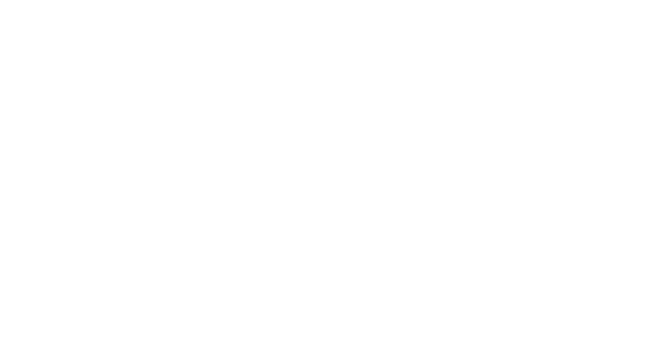
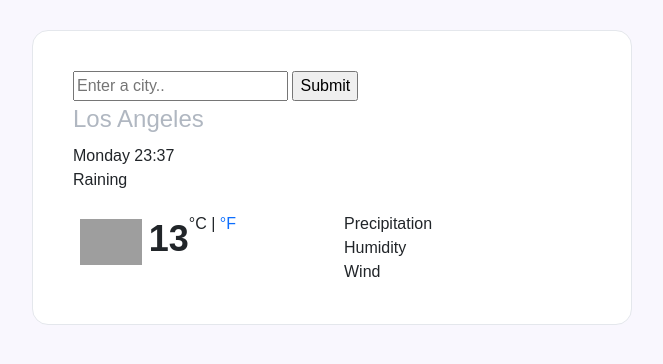
Before and after one commit to chryspham/vanilla-weather-app, a plain HTML site: page index.html in a window 1280 px wide. Shown: the whole page, without its empty margins (308-971 px from the left). Drawn offline with nearby package versions, Linux system fonts and the light colour scheme; grey boxes are pictures that could not be loaded.

Commit message:
updated index.html

```diff
--- a/index.html
+++ b/index.html
@@ -5,16 +5,50 @@
     <meta http-equiv="X-UA-Compatible" content="IE=edge" />
     <meta name="viewport" content="width=device-width, initial-scale=1.0" />
     <title>Weather App</title>
+    <link
+      href="https://cdn.jsdelivr.net/npm/bootstrap@5.3.0-alpha1/dist/css/bootstrap.min.css"
+      rel="stylesheet"
+      integrity="sha384-GLhlTQ8iRABdZLl6O3oVMWSktQOp6b7In1Zl3/Jr59b6EGGoI1aFkw7cmDA6j6gD"
+      crossorigin="anonymous"
+    />
     <link rel="stylesheet" href="style.css" />
-    <script
-      src="https://cdn.jsdelivr.net/npm/bootstrap@5.2.3/dist/js/bootstrap.bundle.min.js"
-      integrity="sha384-kenU1KFdBIe4zVF0s0G1M5b4hcpxyD9F7jL+jjXkk+Q2h455rYXK/7HAuoJl+0I4"
-      crossorigin="anonymous"
-    ></script>
   </head>
   <body>
     <div class="container">
-      <script src="app.js"></script>
+      <form>
+        <input type="search" placeholder="Enter a city.." id="search" />
+        <input type="submit" placeholder="submit" id="submit-button" />
+      </form>
+      <div class="WeatherInfo">
+        <h1>Los Angeles</h1>
+        <ul>
+          <li>Monday 23:37</li>
+          <li>Raining</li>
+        </ul>
+      </div>
+      <div class="row">
+        <div class="col-6">
+          <div class="d-flex weather-temperature">
+            <img
+              src="http://cdn.onlinewebfonts.com/svg/img_6456.png"
+              alt="rainy"
+              id="icon"
+            />
+            <strong class="numTemp">13</strong>
+            <span class="units"
+              >°C | <a href="#" class="weather-link">°F</a></span
+            >
+          </div>
+        </div>
+        <div class="col-6">
+          <ul>
+            <li>Precipitation</li>
+            <li>Humidity</li>
+            <li>Wind</li>
+          </ul>
+        </div>
+      </div>
     </div>
+    <script src="app.js"></script>
   </body>
 </html>
--- a/style.css
+++ b/style.css
@@ -0,0 +1,49 @@
+body {
+  background-color: #f9f7fe;
+  font-family: Arial, Helvetica, sans-serif;
+}
+h1 {
+  color: #b0b7c1;
+  font-size: 24px;
+  font: weight 100px;
+  line-height: 35px;
+  text-align: left;
+}
+
+ul {
+  margin: 0;
+  padding: 0;
+}
+
+li {
+  list-style: none;
+}
+
+.container {
+  background: white;
+  border-radius: 16px;
+  padding: 40px;
+  max-width: 600px;
+  margin: 30px auto;
+  border: 1px solid #e4e7ec;
+}
+
+.WeatherInfo {
+  margin-bottom: 20px;
+}
+
+#icon {
+  max-width: 25%;
+}
+
+.numTemp {
+  font-size: 36px;
+}
+
+.weather-temperature img {
+  margin: 7px;
+}
+
+.weather-link {
+  text-decoration: none;
+}
```
